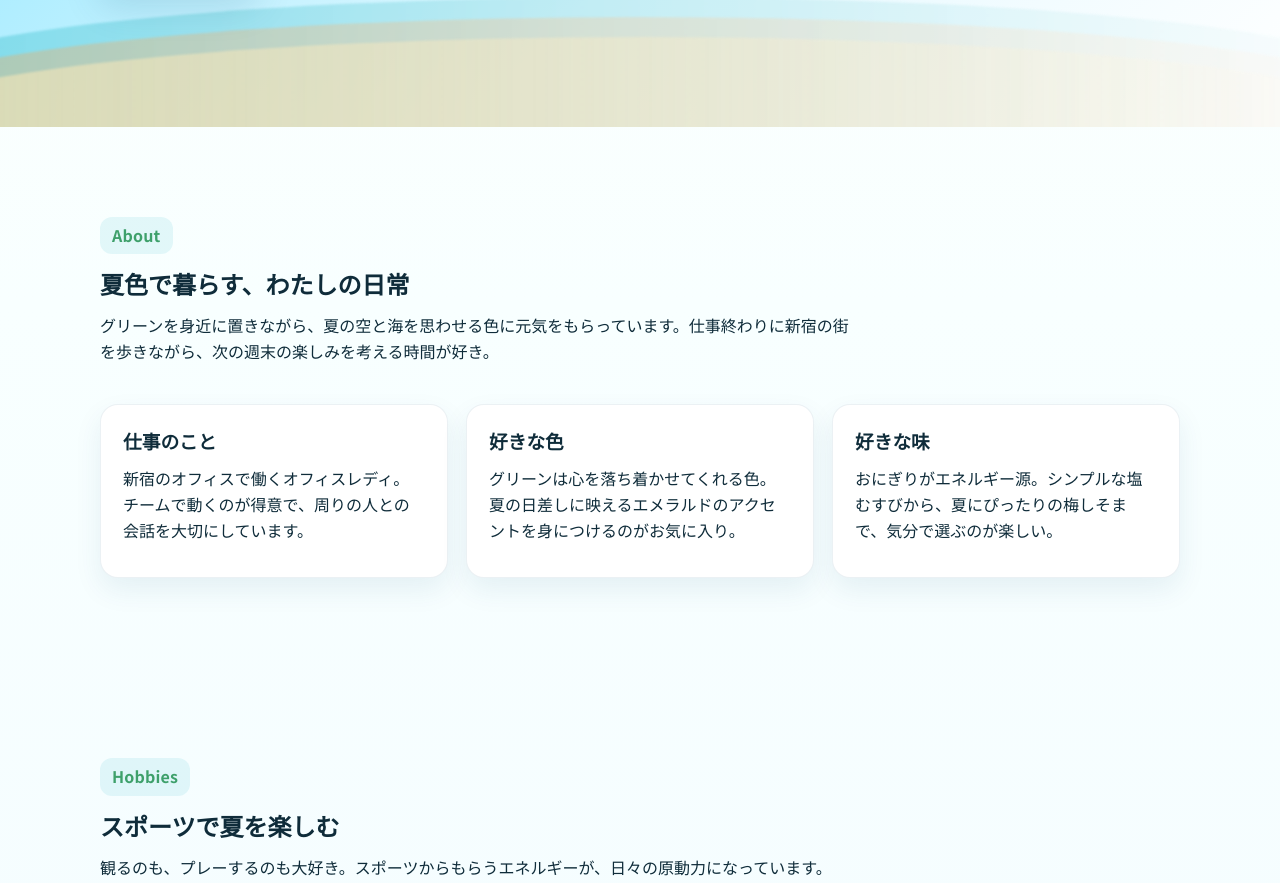
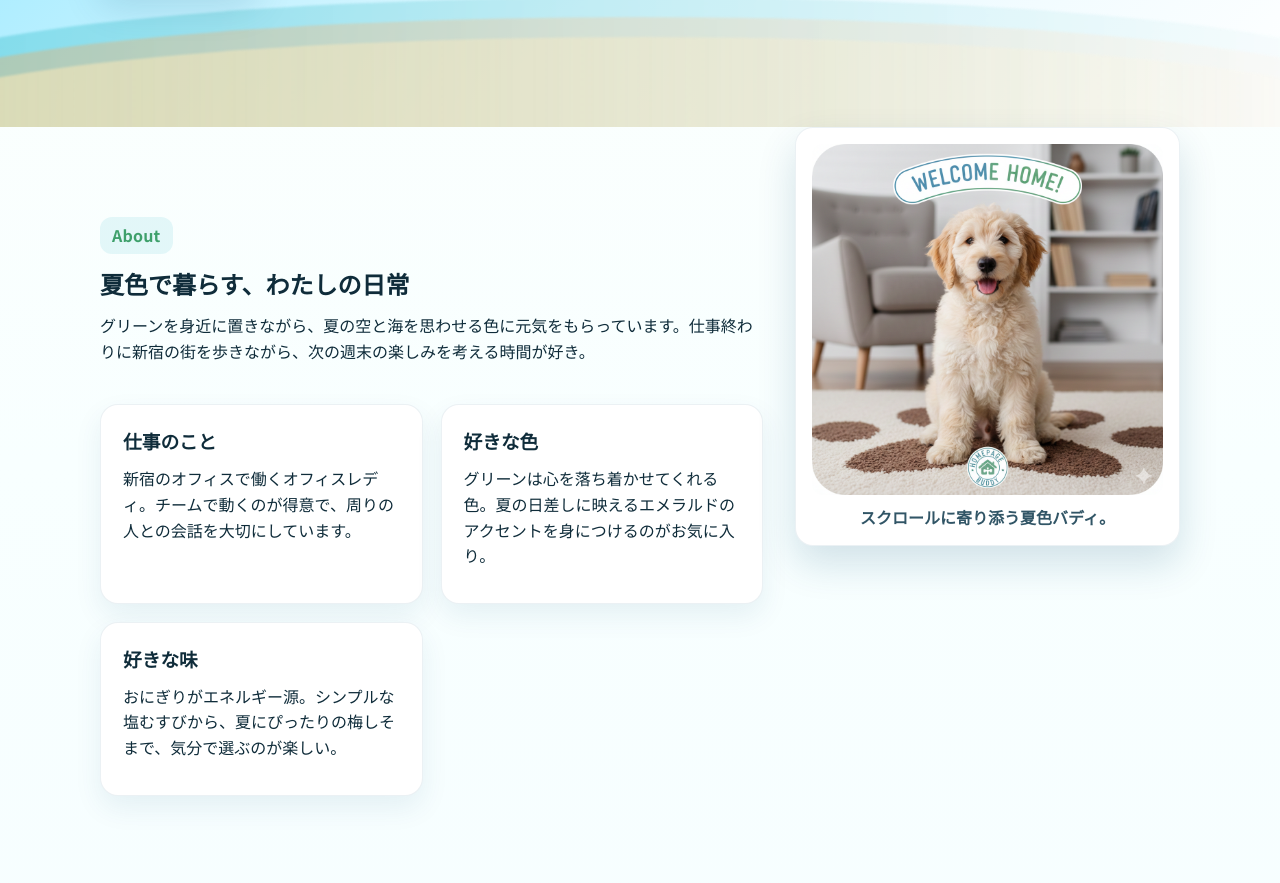
Before and after one commit to yu34071011-maker/yu34071011-maker.github.io, a plain HTML site: page index.html in a window 1280 px wide. Shown: the part 420-1303 px from the top of the page. Drawn offline with Linux system fonts and the light colour scheme.

Commit message:
ホームページバディとしてわんちゃんを飼い始めました

```diff
--- a/css/style.css
+++ b/css/style.css
@@ -177,6 +177,45 @@ p {
   padding: 90px 0;
 }
 
+.content-grid {
+  display: grid;
+  grid-template-columns: minmax(0, 1.55fr) minmax(240px, 0.9fr);
+  align-items: start;
+  gap: 32px;
+}
+
+.content-flow {
+  min-width: 0;
+}
+
+.buddy-rail {
+  position: sticky;
+  top: 28px;
+  align-self: start;
+}
+
+.buddy-card {
+  margin: 0;
+  padding: 16px;
+  background: #ffffff;
+  border-radius: var(--radius);
+  border: 1px solid rgba(12, 74, 110, 0.08);
+  box-shadow: var(--shadow);
+  text-align: center;
+}
+
+.buddy-card img {
+  width: 100%;
+  display: block;
+  border-radius: 12px;
+}
+
+.buddy-note {
+  margin: 10px 0 0;
+  color: #315566;
+  font-weight: 700;
+}
+
 .section-head {
   max-width: 760px;
   margin-bottom: 40px;
@@ -284,4 +323,17 @@ p {
   .callout {
     grid-template-columns: 1fr;
   }
+
+  .content-grid {
+    grid-template-columns: 1fr;
+  }
+
+  .buddy-rail {
+    position: static;
+  }
+
+  .buddy-card {
+    max-width: 320px;
+    margin: 0 auto;
+  }
 }
--- a/index.html
+++ b/index.html
@@ -32,7 +32,9 @@
   </header>
 
   <main>
-    <section id="about" class="section shell">
+    <div class="shell content-grid">
+      <div class="content-flow">
+        <section id="about" class="section">
           <div class="section-head">
             <p class="eyebrow">About</p>
             <h2>夏色で暮らす、わたしの日常</h2>
@@ -54,7 +56,7 @@
           </div>
         </section>
 
-    <section id="hobbies" class="section shell">
+        <section id="hobbies" class="section">
           <div class="section-head">
             <p class="eyebrow">Hobbies</p>
             <h2>スポーツで夏を楽しむ</h2>
@@ -76,7 +78,7 @@
           </div>
         </section>
 
-    <section class="section shell callout">
+        <section class="section callout">
           <div class="callout-content">
             <p class="eyebrow">Season vibe</p>
             <h2>夏色のエネルギーを、毎日に。</h2>
@@ -88,6 +90,15 @@
             <p class="stat-note">光る海と入道雲が、最高の舞台。</p>
           </div>
         </section>
+      </div>
+
+      <aside class="buddy-rail" aria-label="Homepage buddy">
+        <figure class="buddy-card">
+          <img src="img/homepage_buddy.png" alt="Akiのホームページのキャラクターイラスト">
+          <figcaption class="buddy-note">スクロールに寄り添う夏色バディ。</figcaption>
+        </figure>
+      </aside>
+    </div>
   </main>
 
   <footer class="footer">
```
Also changed, not shown: img/homepage_buddy.png (added). Lines whose indentation alone changed are shown as unchanged.
